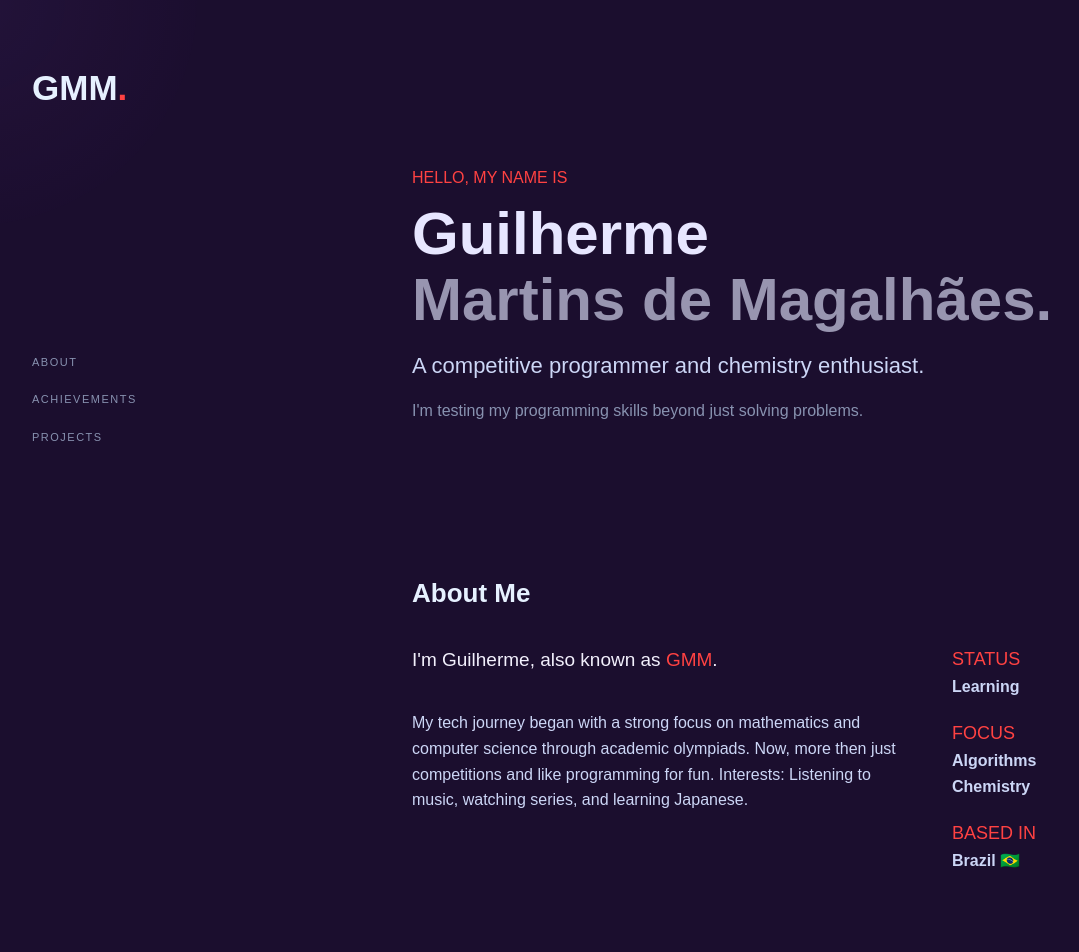
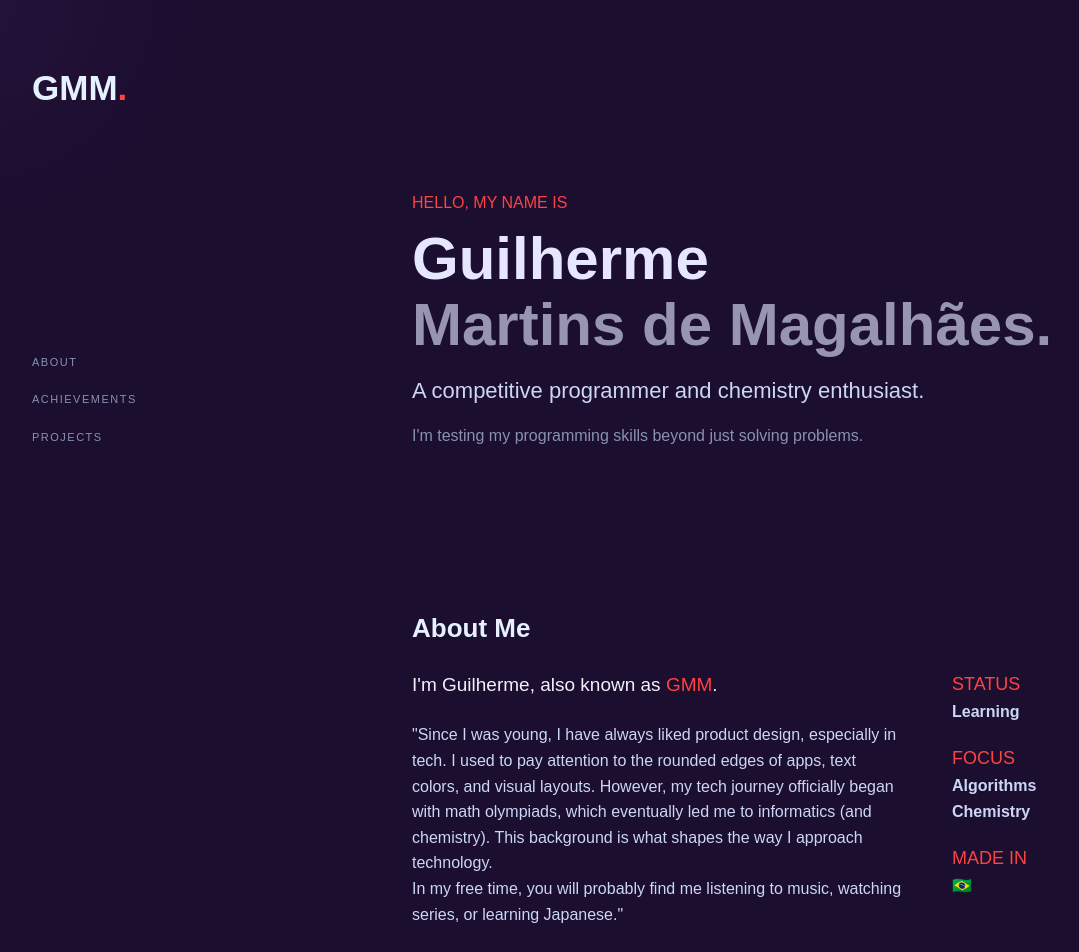
Before and after one commit to GuilhermeMartins-GMM/My-Site-Remastered-, a plain HTML site: page index.html in a window 1280 px wide. Shown: the top 952 px of the page, without its empty margins (28-1107 px from the left). Drawn offline with Linux system fonts and the light colour scheme.

Commit message:
Minor adjust

```diff
--- a/index.html
+++ b/index.html
@@ -63,14 +63,20 @@
             <div class="grid-2col">
                 <div>
                     <p class="large-text">I'm Guilherme, also known as <span class="accent">GMM</span>.</p>
-                    <p>My tech journey began with a strong focus on mathematics and computer science through academic
-                        olympiads. Now, more then just competitions and like programming for fun. Interests:
-                        Listening to music, watching series, and learning Japanese.</p>
+                    <p>"Since I was young, I have always liked product design, especially in
+                        tech. I used to pay attention to the rounded edges of apps, text colors,
+                        and visual layouts. However, my tech journey officially began with math
+                        olympiads, which eventually led me to informatics (and chemistry). This
+                        background is what shapes the way I approach technology.
+                    </p>
+                    <p> In my free time, you will
+                        probably find me listening to music, watching series, or learning Japanese."
+                    </p>
                 </div>
                 <div class="side-info">
                     <div><span class="accent sm-text">STATUS</span><strong>Learning</strong></div>
                     <div><span class="accent sm-text">FOCUS</span><strong>Algorithms<br>Chemistry</strong></div>
-                    <div><span class="accent sm-text">BASED IN</span><strong>Brazil 🇧🇷</strong></div>
+                    <div><span class="accent sm-text">MADE IN</span><strong>🇧🇷</strong></div>
                 </div>
             </div>
         </section>
--- a/style.css
+++ b/style.css
@@ -101,8 +101,8 @@ main {
 .hero {
     display: flex;
     flex-direction: column;
-    padding-top: 165px;
-    padding-bottom: 100px;
+    padding-top: 190px;
+    padding-bottom: 110px;
 }
 
 .hero h1 {
@@ -131,7 +131,7 @@ main {
 }
 
 .section-title {
-    margin-bottom: 30px;
+    margin-bottom: 20px;
 }
 
 .section-title h2 {
@@ -148,7 +148,7 @@ main {
 .large-text {
     color: rgb(242, 240, 252);
     font-size: 19px;
-    margin-bottom: 35px;
+    margin-bottom: 22px;
 }
 
 .side-info {
```
